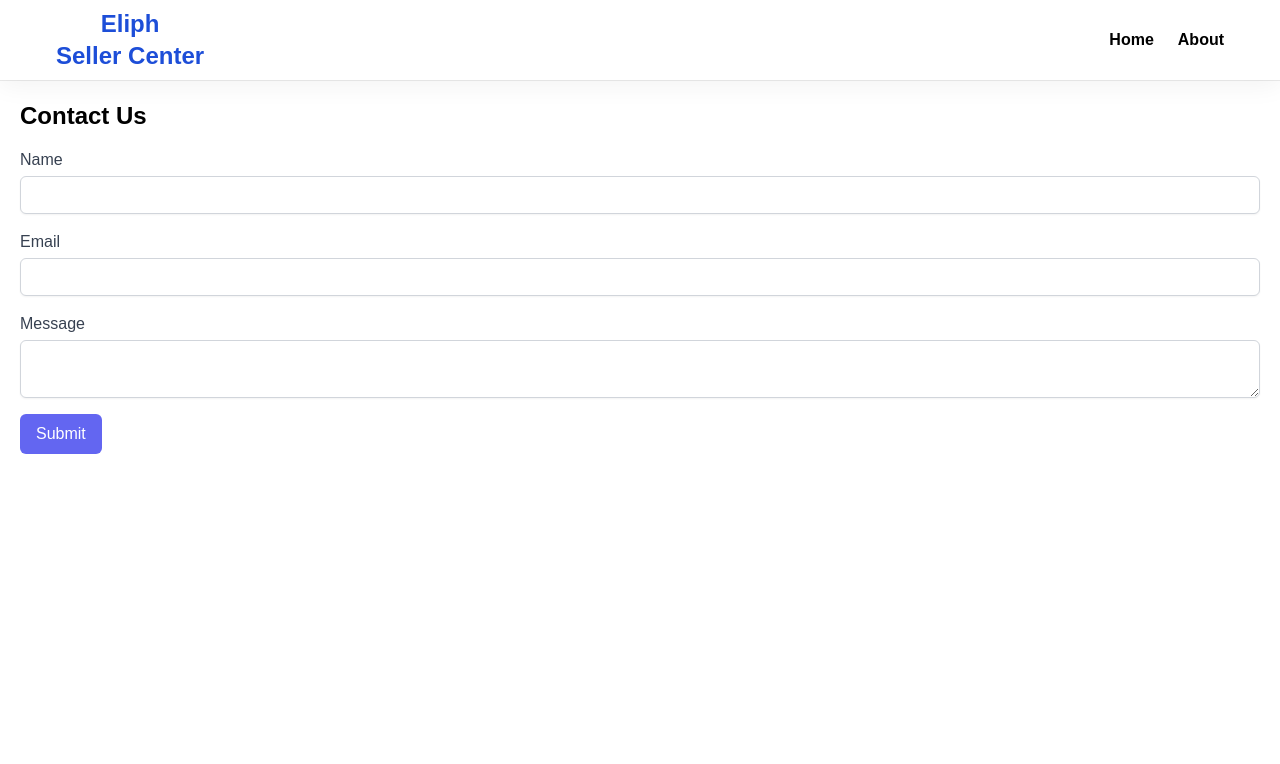
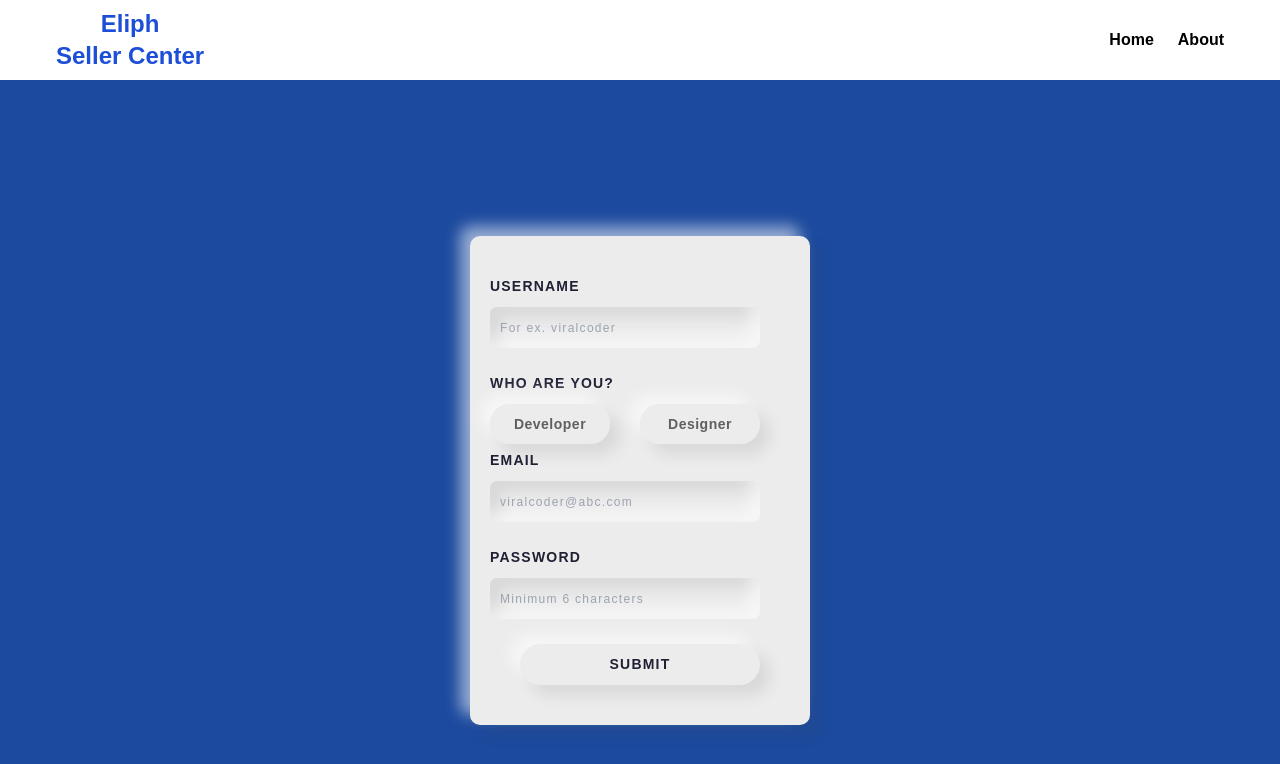
Before and after one commit to raheeq8/seller, a React (Create React App) app: page /contact in a window 1280 px wide. Shown: the top 764 px of the page. Built offline with nearby package versions, Linux system fonts and the light colour scheme; the HTML template or start-up script is replaced by a standard one.

Commit message:
add new contact form

```diff
--- /dev/null
+++ b/src/components/Benefits/Benefits.css
@@ -0,0 +1,51 @@
+.benefits-container{
+    width: 100%;
+    height: 100%;
+    margin: 20px auto;
+}
+.benefits-wrapper{
+    width: 95%;
+    padding: 20px;
+}
+.benefits-grid {
+    display: grid;
+    grid-template-columns: repeat(3, 1fr);
+    justify-content: center;
+    align-items: center;
+    height: auto;
+    gap: 10px;
+    row-gap: 30px;
+}
+
+.benefit-item {
+    color: #000;
+    font-size: 16px;
+    display: flex;
+    flex-direction: column;
+    justify-content: center;
+    align-items: center;
+	display: grid;
+	place-items: center;
+	min-height: 200px;
+	padding: 1rem;
+    transition: transform 0.4s ease-in;
+}
+.benefit-item:hover{
+    cursor: cell;
+    transform: scaleY(1.1);
+    color: #fff;
+    box-shadow: rgba(50, 50, 93, 0.25) 0px 2px 5px -1px, rgba(0, 0, 0, 0.3) 0px 1px 3px -1px;
+    border: none;
+    background: linear-gradient(90deg, rgb(19, 14, 122) 0%, rgb(15, 88, 179) 28%, rgba(0,212,255,1) 100%);
+}
+.benefit-icon{
+    color: rgb(46, 46, 231);
+    font-size: 28px;
+}
+.benefit-heading{
+    font-size: 18px;
+    font-weight: bold;
+}
+.benefit-text{
+    text-align: center;
+}
--- /dev/null
+++ b/src/components/Benefits/Benefits.jsx
@@ -0,0 +1,48 @@
+import React from 'react';
+import { FaRegistered,  FaMoneyBillWave, FaBullhorn, FaBookOpen } from 'react-icons/fa';
+import './Benefits.css';
+import { SiReactos } from 'react-icons/si';
+import { FaTruckFast } from "react-icons/fa6";
+
+function Benefits() {
+    return (
+      <div className="benefits-container">
+        <div className="benefits-wrapper">
+            <div className="benefits-grid">
+            <div className="benefit-item">
+          <SiReactos className="benefit-icon" />
+          <span className="benefit-heading">Wide Audience</span>
+          <span className="benefit-text">Reach millions of potential customers on Eliphstore, a leading online marketplace.</span>
+        </div>
+        <div className="benefit-item">
+          <FaRegistered className="benefit-icon" />
+          <span className="benefit-heading">Effortless Setup</span>
+          <span className="benefit-text">Free registration and easy listing process to start selling quickly.</span>
+        </div>
+        <div className="benefit-item">
+          <FaTruckFast className="benefit-icon" />
+          <span className="benefit-heading">Seamless Delivery</span>
+          <span className="benefit-text">Reliable and efficient delivery options through Eliphstore's network.</span>
+        </div>
+        <div className="benefit-item">
+          <FaMoneyBillWave className="benefit-icon" />
+          <span className="benefit-heading">Prompt Payments</span>
+          <span className="benefit-text">Get paid on time for your sales with secure weekly deposits.</span>
+        </div>
+        <div className="benefit-item">
+          <FaBullhorn className="benefit-icon" />
+          <span className="benefit-heading">Marketing Support</span>
+          <span className="benefit-text">Promote your products effectively with a range of marketing tools.</span>
+        </div>
+        <div className="benefit-item">
+          <FaBookOpen className="benefit-icon" />
+          <span className="benefit-heading">Learning Resources</span>
+          <span className="benefit-text">Access valuable resources and support to help you grow your business.</span>
+        </div>
+            </div>
+        </div>
+      </div>
+    );
+  }
+
+  export default Benefits;
--- a/src/pages/Contact/Contact.jsx
+++ b/src/pages/Contact/Contact.jsx
@@ -1,65 +1,27 @@
-import React, { useState } from 'react';
 
+import './contact.css'
 const Contact = () => {
-  const [formData, setFormData] = useState({
-    name: '',
-    email: '',
-    message: ''
-  });
-
-  const { name, email, message } = formData;
-
-  const onChange = e => setFormData({ ...formData, [e.target.name]: e.target.value });
 
   const onSubmit = e => {
     e.preventDefault();
-    // Handle form submission
-    console.log(formData);
   };
 
   return (
-    <div className="container mx-auto p-4">
-      <h1 className="text-2xl font-bold mb-4">Contact Us</h1>
+    <div className="contactForm">
+      <div className="form-container">
       <form onSubmit={onSubmit}>
-        <div className="mb-4">
-          <label className="block text-gray-700">Name</label>
-          <input
-            type="text"
-            name="name"
-            value={name}
-            onChange={onChange}
-            className="mt-1 block w-full px-3 py-2 bg-white border border-gray-300 rounded-md shadow-sm focus:outline-none focus:ring-indigo-500 focus:border-indigo-500 sm:text-sm"
-            required
-          />
-        </div>
-        <div className="mb-4">
-          <label className="block text-gray-700">Email</label>
-          <input
-            type="email"
-            name="email"
-            value={email}
-            onChange={onChange}
-            className="mt-1 block w-full px-3 py-2 bg-white border border-gray-300 rounded-md shadow-sm focus:outline-none focus:ring-indigo-500 focus:border-indigo-500 sm:text-sm"
-            required
-          />
-        </div>
-        <div className="mb-4">
-          <label className="block text-gray-700">Message</label>
-          <textarea
-            name="message"
-            value={message}
-            onChange={onChange}
-            className="mt-1 block w-full px-3 py-2 bg-white border border-gray-300 rounded-md shadow-sm focus:outline-none focus:ring-indigo-500 focus:border-indigo-500 sm:text-sm"
-            required
-          />
-        </div>
-        <button
-          type="submit"
-          className="bg-indigo-500 text-white px-4 py-2 rounded-md hover:bg-indigo-700"
-        >
-          Submit
-        </button>
-      </form>
+        <h6>Username</h6>
+        <input type="text" placeholder="For ex. viralcoder"/>
+        <h6>Who Are You?</h6>
+        <input type="radio" name="job" id="developer"/>
+        <input type="radio" name="job" id="designer"/>
+        <h6>Email</h6>
+        <input type="email" placeholder="viralcoder@abc.com"/>
+        <h6>Password</h6>
+        <input type="password" placeholder="Minimum 6 characters"/>
+        <button type='submit' class="submit">SUBMIT</button>
+   </form>
+      </div>
     </div>
   );
 }
--- /dev/null
+++ b/src/pages/Contact/contact.css
@@ -0,0 +1,124 @@
+*,
+*:before,
+*:after {
+    padding: 0;
+    margin: 0;
+    box-sizing: border-box;
+}
+
+.contactForm {
+    background-color: #1c4a9e;
+    font-family: 'Poppins', sans-serif;
+    width: 100%;
+    height: 100vh; /* Ensure the container takes full viewport height */
+    font-size: 14px;
+    font-weight: 600;
+    color: #202035;
+    letter-spacing: 1.2px;
+    display: flex;
+    align-items: center;
+    justify-content: center;
+}
+
+.form-container {
+    width: 100%;
+    display: flex;
+    align-items: center;
+    justify-content: center;
+}
+
+.contactForm form {
+    width: auto;
+    background: #ececec;
+    box-shadow: -10px -10px 15px rgba(255, 255, 255, 0.55),
+                10px 10px 15px rgba(70, 70, 70, 0.12);
+    padding: 40px 20px;
+    border-radius: 10px;
+}
+
+.contactForm h6 {
+    margin-bottom: 10px;
+    font: inherit;
+    text-transform: uppercase;
+}
+
+.contactForm button.submit {
+    display: block;
+    width: 80%;
+    margin-left: 10%;
+    text-align: center;
+    font: inherit;
+    color: inherit;
+    text-decoration: none;
+    border-radius: 30px;
+    padding: 10px;
+    box-shadow: -10px -10px 15px rgba(255, 255, 255, 0.55),
+                10px 10px 15px rgba(70, 70, 70, 0.12);
+}
+
+.contactForm input[type="text"],
+.contactForm input[type="password"],
+.contactForm input[type="email"] {
+    margin-bottom: 25px;
+    border: none;
+    background-color: transparent;
+    box-shadow: inset -10px -10px 15px rgba(255, 255, 255, 0.55),
+                inset 10px 10px 15px rgba(70, 70, 70, 0.12);
+    padding: 10px;
+    width: 90%;
+    border-radius: 7px;
+    outline: none;
+}
+
+::placeholder {
+    font-size: 12px;
+    font-weight: 500;
+    color: #ababab;
+    letter-spacing: 1.3px;
+}
+
+.contactForm input[type="radio"] {
+    -webkit-appearance: none;
+    -moz-appearance: none;
+    appearance: none;
+    position: relative;
+    height: 40px;
+    width: 120px;
+    box-shadow: -10px -10px 15px rgba(255, 255, 255, 0.55),
+                10px 10px 15px rgba(70, 70, 70, 0.12);
+    border: 5px solid #ececec;
+    margin-right: 30px;
+    border-radius: 30px;
+    font: inherit;
+    outline: none;
+    cursor: pointer;
+}
+
+.contactForm input[type="radio"]:after {
+    position: absolute;
+    transform: translate(-50%, -50%);
+    top: 50%;
+    left: 50%;
+    color: #606060;
+    letter-spacing: 0.5px;
+}
+
+#developer:after {
+    content: "Developer";
+}
+
+#designer:after {
+    content: "Designer";
+}
+
+.contactForm input[type="radio"]:checked,
+.contactForm a:active {
+    box-shadow: -10px -10px 15px rgba(255, 255, 255, 0.55),
+                10px 10px 15px rgba(70, 70, 70, 0.12),
+                inset -10px -10px 15px rgba(255, 255, 255, 0.55),
+                inset 10px 10px 15px rgba(70, 70, 70, 0.12);
+}
+
+.contactForm input[type="radio"]:checked:after {
+    color: #157fe3;
+}
--- a/src/pages/Seller Register/SellerRegister.jsx
+++ b/src/pages/Seller Register/SellerRegister.jsx
@@ -2,6 +2,7 @@ import React, { useState } from 'react';
 import axios from 'axios';
 import toast, { Toaster } from 'react-hot-toast';
 import { useNavigate } from 'react-router-dom';
+import Benefits from '../../components/Benefits/Benefits';
 
 const SellerSignupForm = () => {
   const [formData, setFormData] = useState({
@@ -110,7 +111,8 @@ const SellerSignupForm = () => {
   };
 
   return (
-    <div className="heroSection px-2 md:px-10 py-8">
+    <>
+        <div className="heroSection px-2 md:px-10 py-8">
       <div className="flex flex-col md:flex-row items-start w-full justify-between">
         <div className="self-start w-full  md:w-[calc(100%-20px)] md:mt-6 max-w-md mb-8 mx-auto md:mb-0">
           <h1 className="text-xl md:text-3xl text-white font-bold mb-2">Sign up as a seller!</h1>
@@ -185,6 +187,8 @@ const SellerSignupForm = () => {
         </div>
       </div>
     </div>
+    <Benefits/>
+    </>
   );
 };
 
```
